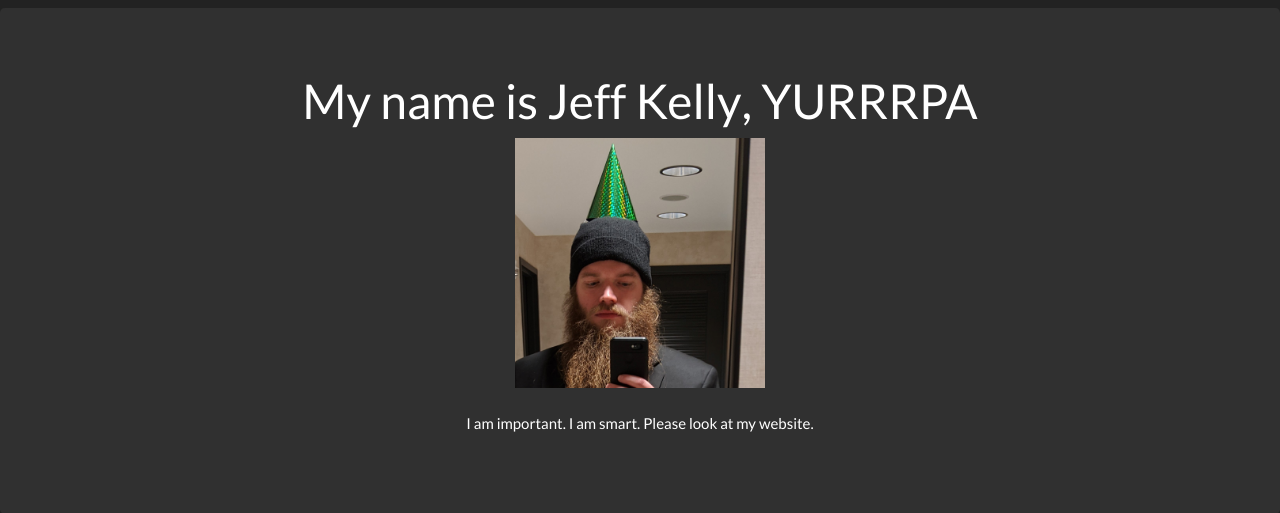
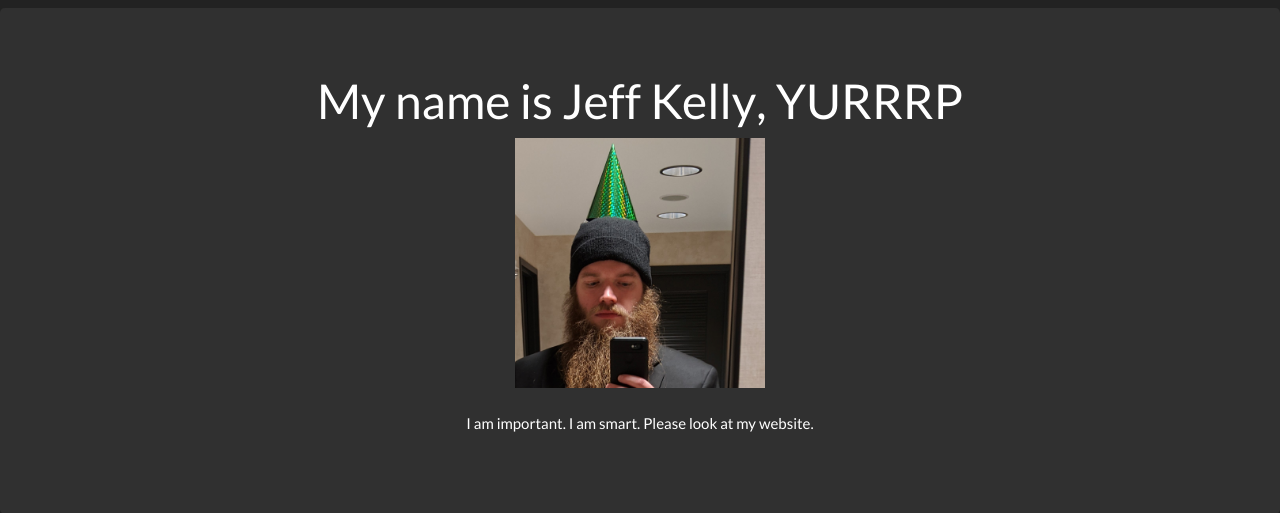
Before and after one commit to jeffykle/jeffkelly-dev-flask, a Flask app: page / in a window 1280 px wide. Shown: the top 513 px of the page. Run offline with Flask 2, Linux system fonts and the light colour scheme; some libraries are stand-ins or nearby versions.

Commit message:
Test auto update pythonanywhere

```diff
--- a/app/templates/index.html
+++ b/app/templates/index.html
@@ -19,7 +19,7 @@ display: inline-block;
         <div class="container">
           <div class="row">
             <div class="col-12">
-              <h1><span>My name is </span> <span>Jeff Kelly</span>, YURRRPA
+              <h1><span>My name is</span>&nbsp;<span>Jeff Kelly</span>, YURRRP
               </h1>
               <img src="{{ url_for('static', filename='images/me.jpg') }}" width="250" height="250" alt="" class="mb-4"/>
 <p>I am important. I am smart. Please look at my website. </p>
```
